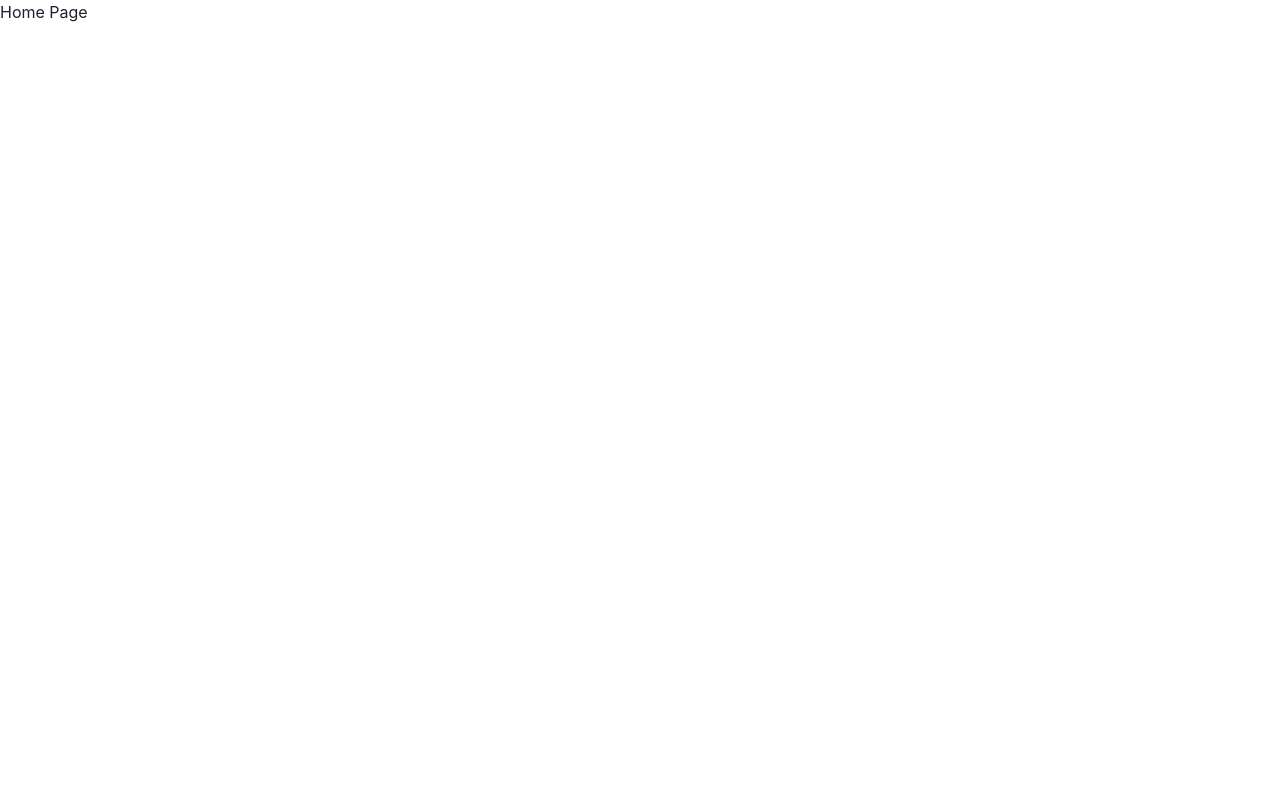
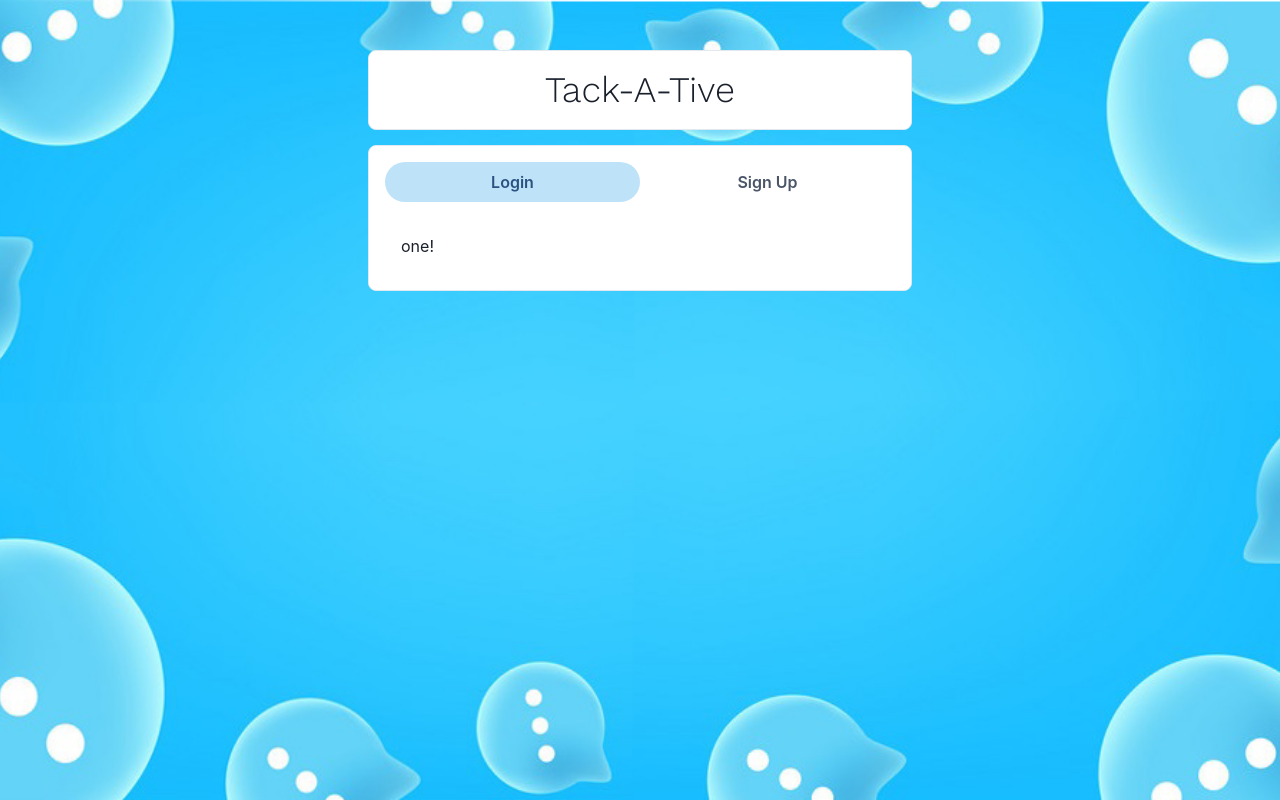
Before and after one commit to MuhammadZaid1999/MERN-CHAT-APP, a React (Create React App) app in the folder frontend/: page / in a window 1280 px wide. Built offline with nearby package versions, Linux system fonts and the light colour scheme.

Commit message:
background setting

```diff
--- a/frontend/src/App.css
+++ b/frontend/src/App.css
@@ -0,0 +1,9 @@
+@import url("https://fonts.googleapis.com/css2?family=Work+Sans:wght@300&display=swap");
+
+.App{
+    min-height: 100vh;
+    display: flex;
+    background-image: url("./images/background.png");
+    background-size: cover;
+    background-position: center;
+}
--- a/frontend/src/Pages/HomePage/HomePage.jsx
+++ b/frontend/src/Pages/HomePage/HomePage.jsx
@@ -1,8 +1,56 @@
 import React from "react";
+import {
+    Box,
+    Container,
+    Text,
+    Tabs,
+    Tab,
+    TabList,
+    TabPanels,
+    TabPanel
+} from "@chakra-ui/react";
 
 const HomePage = () => {
     return(
-        <div> Home Page </div>
+        <Container maxW="xl" centerContent>
+            <Box
+                d="flex"
+                alignContent="center"
+                textAlign="center"
+                p={3}
+                bg={"white"}
+                w="100%"
+                m="50px 0 15px 0"
+                borderRadius="lg"
+                borderWidth="1px"
+            >
+                <Text fontSize="4xl" fontFamily="Work sans">
+                    Tack-A-Tive
+                </Text>
+            </Box>
+            <Box
+                bg="white"
+                w="100%"
+                p={4}
+                borderRadius="lg"
+                borderWidth="1px"
+            >
+                <Tabs variant='soft-rounded'>
+                    <TabList mb="1em">
+                        <Tab w="50%">Login</Tab>
+                        <Tab w="50%">Sign Up</Tab>
+                    </TabList>
+                    <TabPanels>
+                        <TabPanel>
+                        <p>one!</p>
+                        </TabPanel>
+                        <TabPanel>
+                        <p>two!</p>
+                        </TabPanel>
+                    </TabPanels>
+                </Tabs>
+            </Box>
+        </Container>
     )
 }
 
```
Also changed, not shown: frontend/src/images/background.png (added), 1 other file (tests, documents, lock files or other folders).
